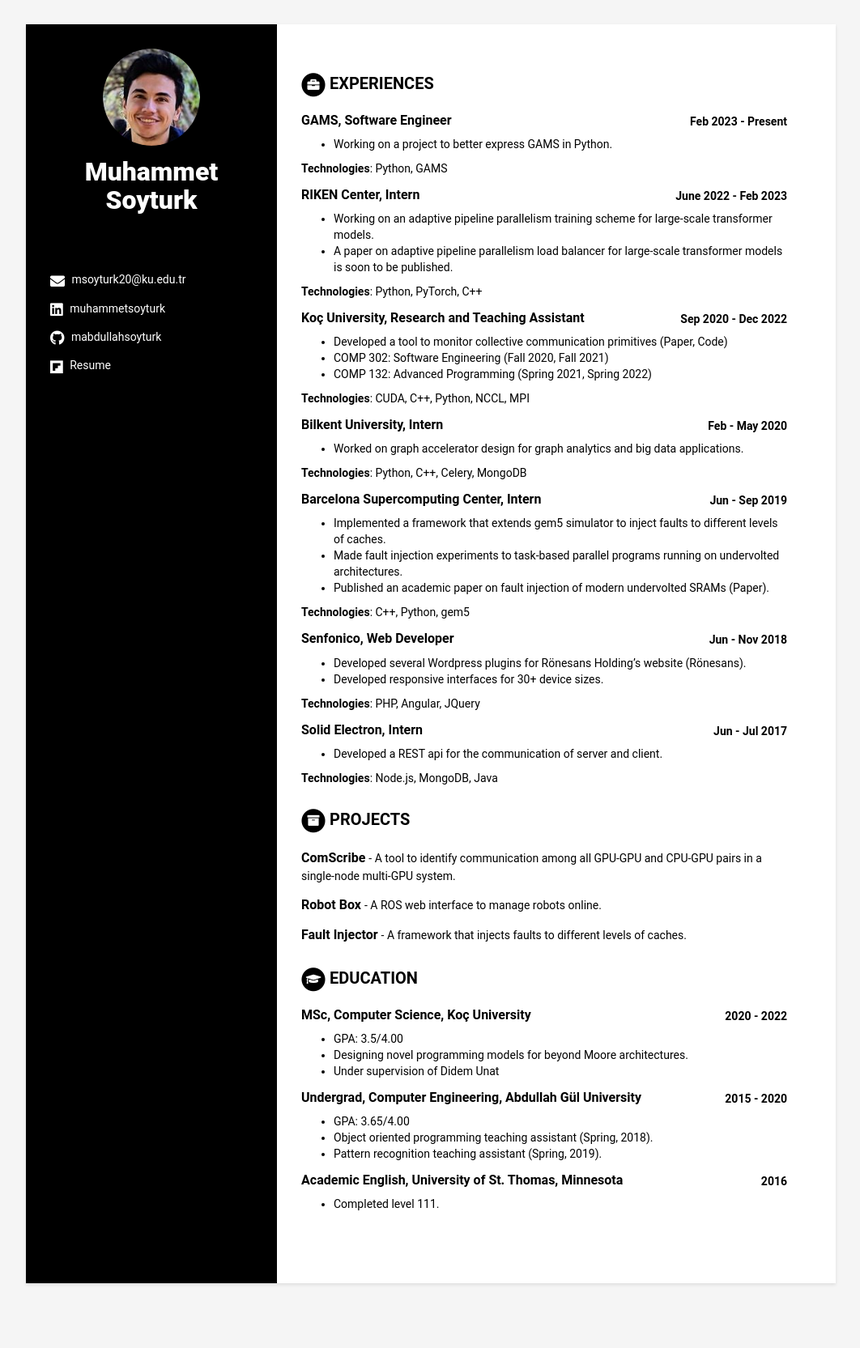
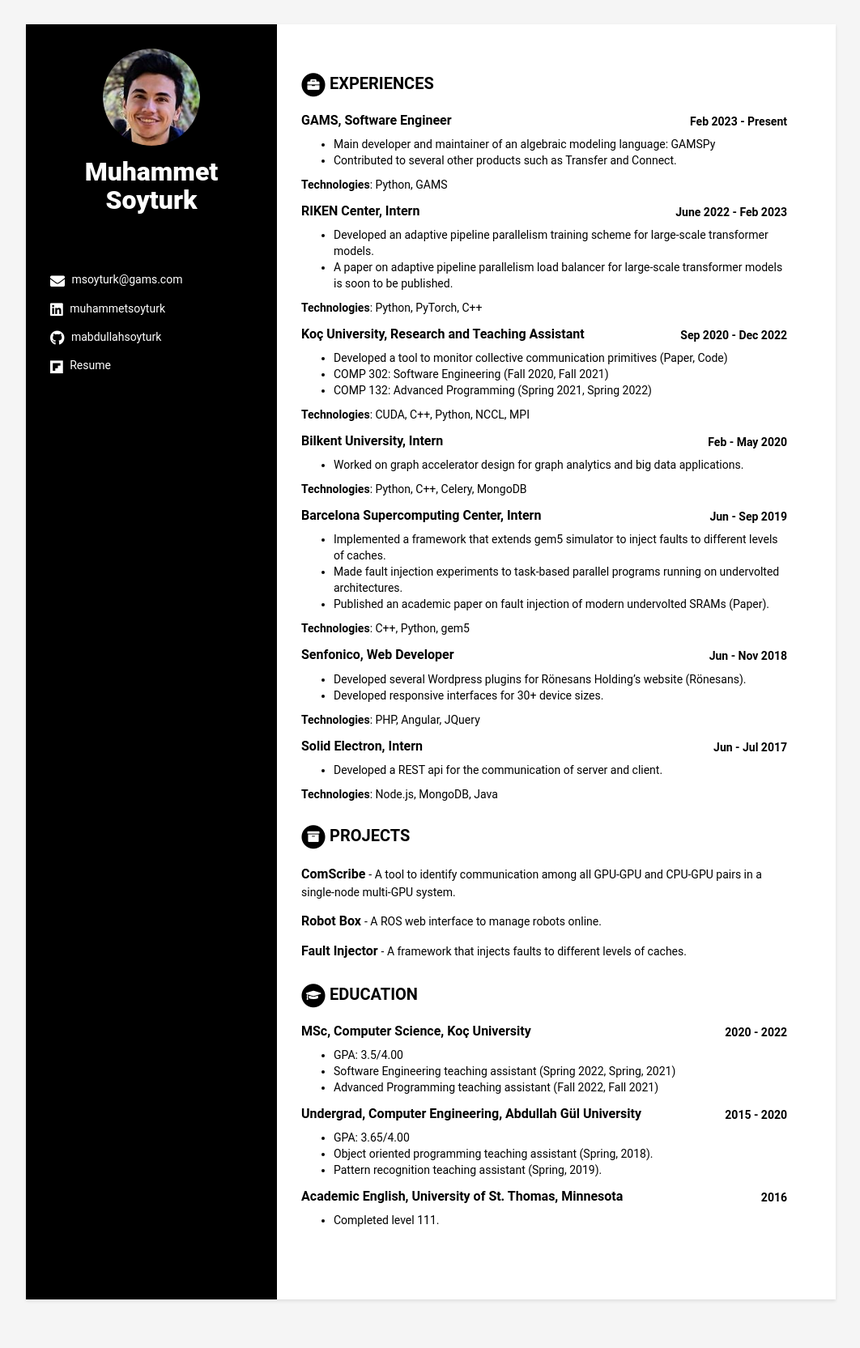
Before and after one commit to mabdullahsoyturk/mabdullahsoyturk.github.io, a Jekyll site: the page built from index.html, in a window 1280 px wide. Shown: the whole page at 81% size, without its empty margins (108-1170 px from the left). Built offline with Jekyll 4.4.1, drawn with Linux system fonts in a browser that asks for light colours.

Commit message:
update website

```diff
--- a/_data/data.yml
+++ b/_data/data.yml
@@ -6,7 +6,7 @@
     avatar: profile.png
 
     # Sidebar links
-    email: msoyturk20@ku.edu.tr
+    email: msoyturk@gams.com
     linkedin: muhammetsoyturk
     github: mabdullahsoyturk
     resume: Resume
@@ -16,8 +16,8 @@
       time: 2020 - 2022
       details: |
           - GPA: 3.5/4.00
-          - Designing novel programming models for beyond Moore architectures.
-          - Under supervision of [Didem Unat](http://home.ku.edu.tr/~dunat/)
+          - Software Engineering teaching assistant (Spring 2022, Spring, 2021)
+          - Advanced Programming teaching assistant (Fall 2022, Fall 2021)
     - title: Undergrad, Computer Engineering, Abdullah Gül University
       time: 2015 - 2020
       details: |
@@ -33,13 +33,14 @@
       time: Feb 2023 - Present
       company: Braunschweig, Germany
       details: |
-        - Working on a project to better express GAMS in Python.
+        - Main developer and maintainer of an algebraic modeling language: <a target="_blank" href="https://github.com/GAMS-dev/gamspy">GAMSPy</a>
+        - Contributed to several other products such as <a target="_blank" href="https://www.gams.com/latest/docs/API_PY_GAMSTRANSFER.html">Transfer</a> and <a href="https://www.gams.com/latest/docs/UG_GAMSCONNECT.html">Connect</a>.
       technologies: Python, GAMS
     - title: RIKEN Center, Intern
       time: June 2022 - Feb 2023
       company: Kobe, Japan
       details: |
-        - Working on an adaptive pipeline parallelism training scheme for large-scale transformer models.
+        - Developed an adaptive pipeline parallelism training scheme for large-scale transformer models.
         - A paper on adaptive pipeline parallelism load balancer for large-scale transformer models is soon to be published.
       technologies: Python, PyTorch, C++
     - title: Koç University, Research and Teaching Assistant
```
